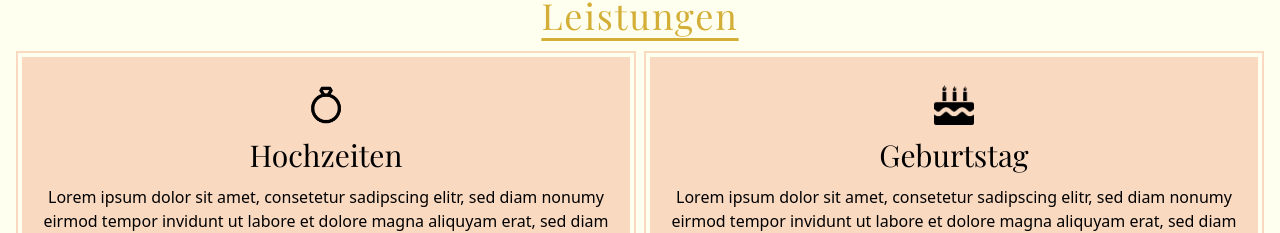
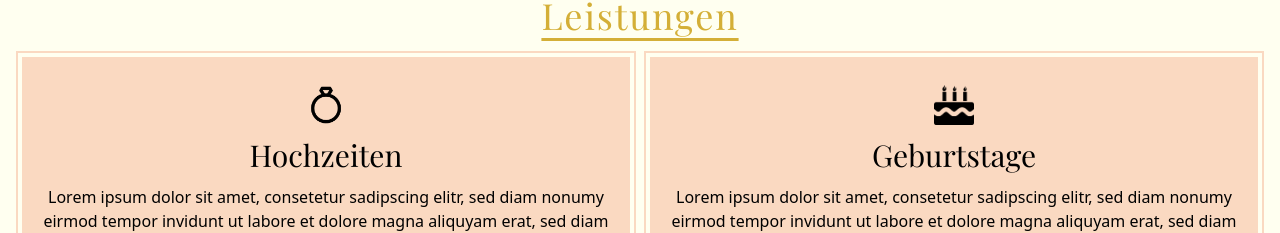
Before and after one commit to fapfaff/mcthaonguyen, a Nuxt app: page /home in a window 1280 px wide. Shown: the part 869-1102 px from the top of the page. Built offline with nearby package versions, Linux system fonts and the light colour scheme.

Commit message:
fix: add i18n to service card

```diff
--- a/components/Services.vue
+++ b/components/Services.vue
@@ -5,14 +5,14 @@
     <div class="flex-1">
       <ServiceCard
         src="/icons/wedding_ring.webp"
-        title="Hochzeiten"
+        :title="$t('services.marriages')"
         :description="lorem"
       ></ServiceCard>
     </div>
     <div class="flex-1">
       <ServiceCard
         src="/icons/cake.webp"
-        title="Geburtstag"
+        :title="$t('services.birthdays')"
         :description="loremlorem"
       ></ServiceCard>
     </div>
--- a/locales/de.json
+++ b/locales/de.json
@@ -18,5 +18,9 @@
   },
   "hero": {
     "mc_service": "MC Service"
+  },
+  "services": {
+    "marriages": "Hochzeiten",
+    "birthdays": "Geburtstage"
   }
 }
--- a/locales/vn.json
+++ b/locales/vn.json
@@ -1,7 +1,7 @@
 {
   "brand_name": "biziibee",
   "brand_slogan": "MC của bạn cho các sự kiện Đức-Việt",
-  "errorMessages": {
+  "error": {
     "not_found": "Không tìm thấy trang",
     "generic_error": "Lỗi máy chủ"
   },
@@ -18,5 +18,9 @@
   },
   "hero": {
     "mc_service": "MC Service"
+  },
+  "services": {
+    "marriages": "Đám cưới",
+    "birthdays": "Sinh nhật"
   }
 }
```
